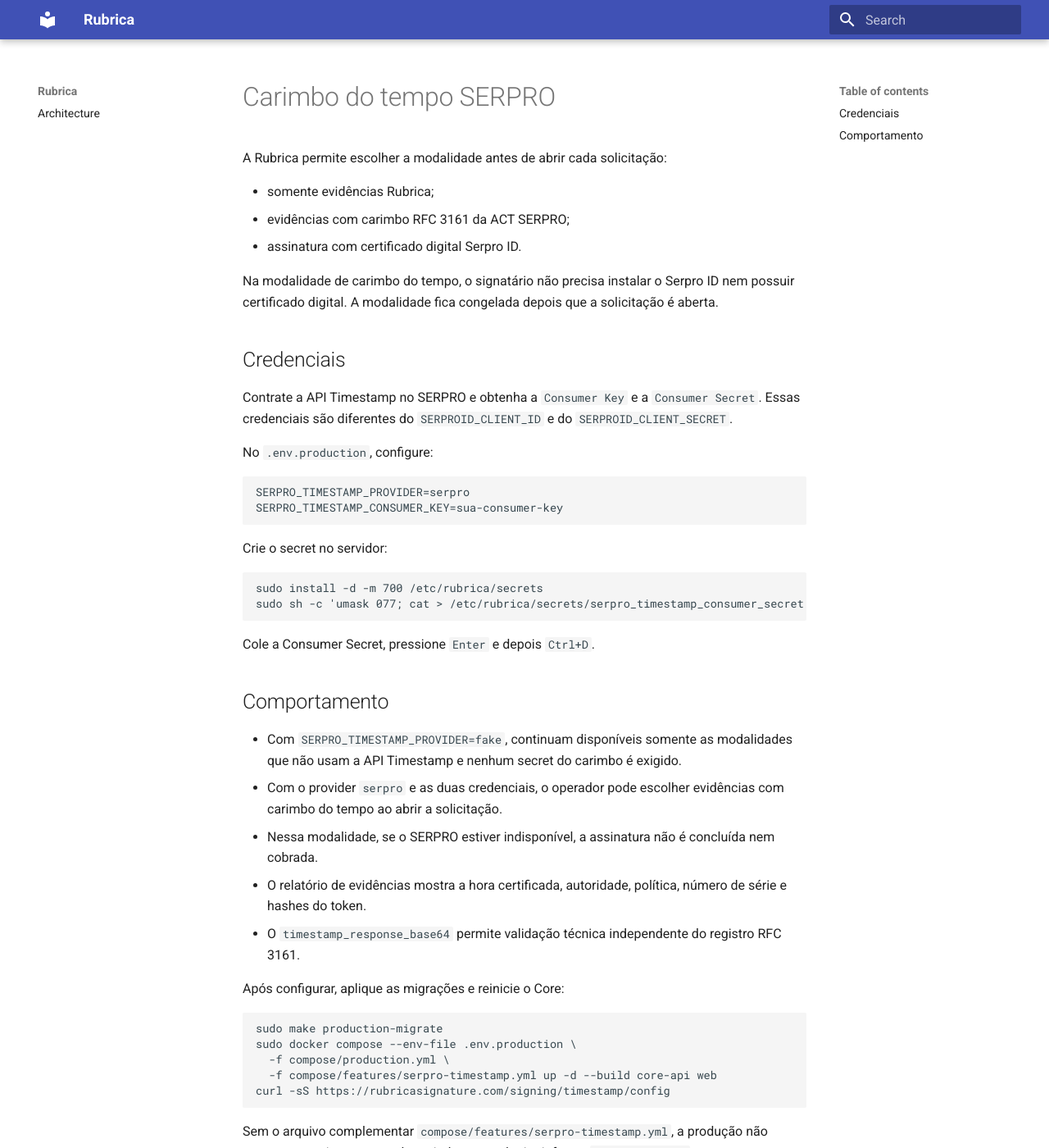
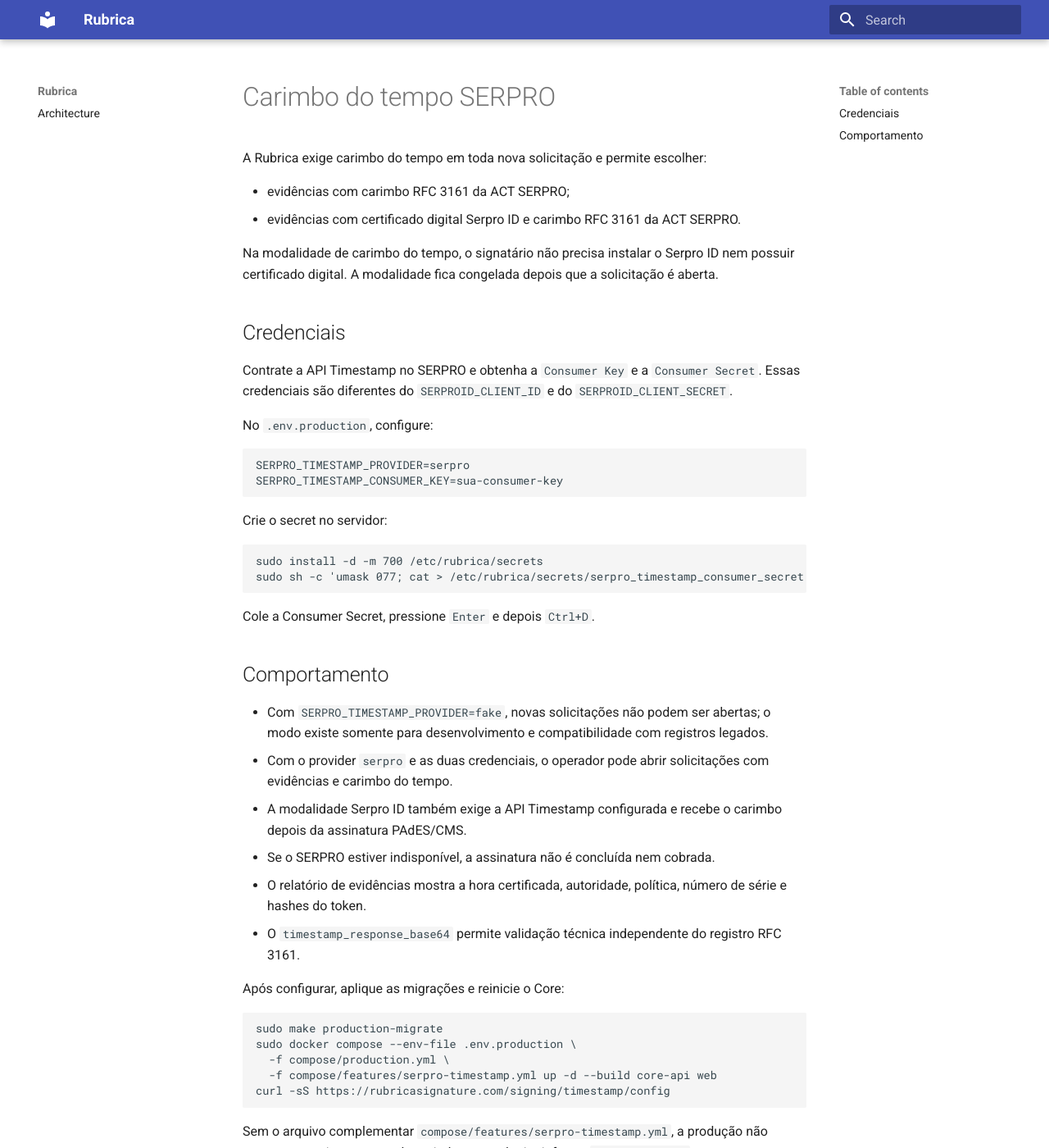
Before and after one commit to MatheusPaivaBrito/rubrica-back, an MkDocs documentation site: the page built from docs/SERPRO_TIMESTAMP_SETUP.md, in a window 1280 px wide and 1400 px high. Shown: the whole window at 82% size. Built offline with MkDocs 1.6.1 and Material for MkDocs 9.7.7, drawn with Linux system fonts in a browser that asks for light colours.

Commit message:
fix: require SERPRO timestamp for all new signatures

```diff
--- a/docs/SERPRO_TIMESTAMP_SETUP.md
+++ b/docs/SERPRO_TIMESTAMP_SETUP.md
@@ -1,10 +1,9 @@
 # Carimbo do tempo SERPRO
 
-A Rubrica permite escolher a modalidade antes de abrir cada solicitação:
+A Rubrica exige carimbo do tempo em toda nova solicitação e permite escolher:
 
-- somente evidências Rubrica;
 - evidências com carimbo RFC 3161 da ACT SERPRO;
-- assinatura com certificado digital Serpro ID.
+- evidências com certificado digital Serpro ID e carimbo RFC 3161 da ACT SERPRO.
 
 Na modalidade de carimbo do tempo, o signatário não precisa instalar o Serpro ID nem possuir certificado digital. A modalidade fica congelada depois que a solicitação é aberta.
 
@@ -30,9 +29,10 @@
 
 ## Comportamento
 
-- Com `SERPRO_TIMESTAMP_PROVIDER=fake`, continuam disponíveis somente as modalidades que não usam a API Timestamp e nenhum secret do carimbo é exigido.
-- Com o provider `serpro` e as duas credenciais, o operador pode escolher evidências com carimbo do tempo ao abrir a solicitação.
-- Nessa modalidade, se o SERPRO estiver indisponível, a assinatura não é concluída nem cobrada.
+- Com `SERPRO_TIMESTAMP_PROVIDER=fake`, novas solicitações não podem ser abertas; o modo existe somente para desenvolvimento e compatibilidade com registros legados.
+- Com o provider `serpro` e as duas credenciais, o operador pode abrir solicitações com evidências e carimbo do tempo.
+- A modalidade Serpro ID também exige a API Timestamp configurada e recebe o carimbo depois da assinatura PAdES/CMS.
+- Se o SERPRO estiver indisponível, a assinatura não é concluída nem cobrada.
 - O relatório de evidências mostra a hora certificada, autoridade, política, número de série e hashes do token.
 - O `timestamp_response_base64` permite validação técnica independente do registro RFC 3161.
 
```
Also changed, not shown: docs/SERPROID_SETUP.md (+4 -3 lines), 2 other files.
